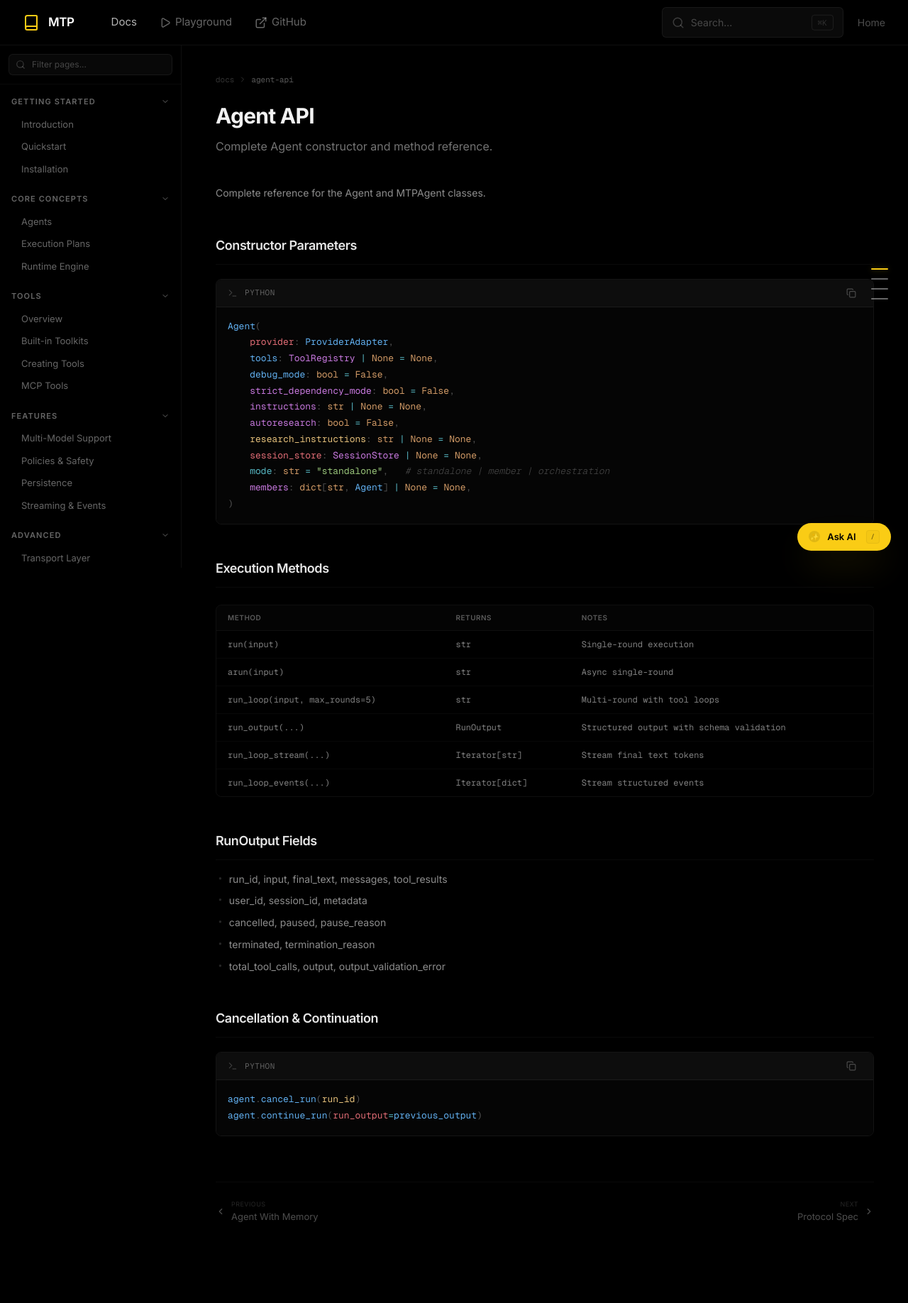
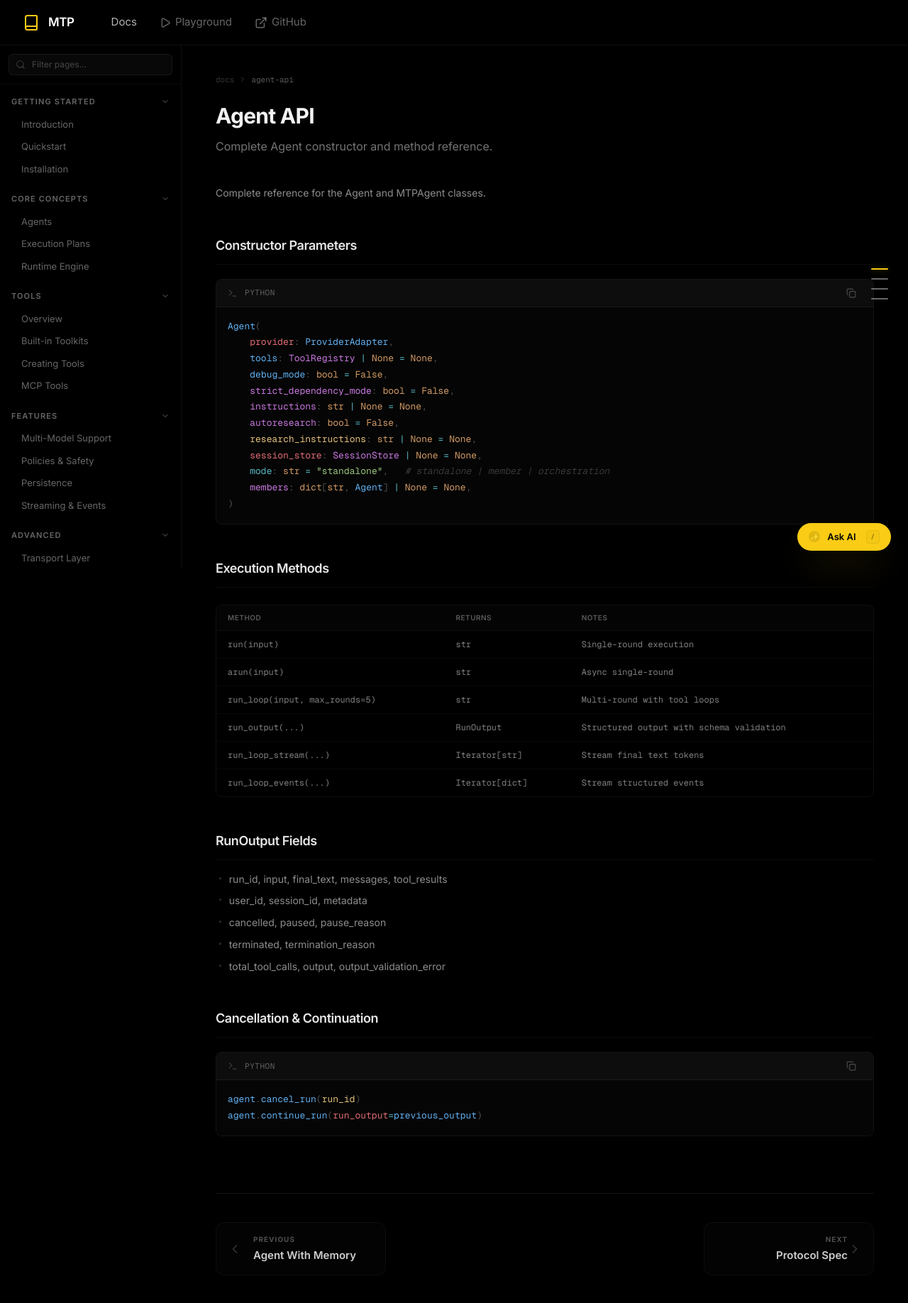
Before and after one commit to himesh-mehta/mtp-frontend, a Next.js app: page /docs/agent-api in a window 1280 px wide. Shown: the top 1836 px of the page at 71% size. Built offline with nearby package versions, Linux system fonts and the light colour scheme.

Commit message:
your message

```diff
--- a/app/docs/[slug]/page.tsx
+++ b/app/docs/[slug]/page.tsx
@@ -144,8 +144,8 @@ function DocContentRenderer({ blocks }: { blocks: DocContentBlock[] }) {
 
           case "callout": {
             const config = {
-              note: { icon: Info, border: "border-blue-400/20", bg: "bg-blue-500/[0.03]", iconColor: "text-blue-400/70", label: "Note" },
-              tip: { icon: Lightbulb, border: "border-emerald-400/20", bg: "bg-emerald-500/[0.03]", iconColor: "text-emerald-400/70", label: "Tip" },
+              note: { icon: Info, border: "border-tertiary/20", bg: "bg-tertiary/[0.03]", iconColor: "text-tertiary/70", label: "Note" },
+              tip: { icon: Lightbulb, border: "border-tertiary/20", bg: "bg-tertiary/[0.03]", iconColor: "text-tertiary/70", label: "Tip" },
               warning: { icon: AlertTriangle, border: "border-orange-400/20", bg: "bg-orange-500/[0.03]", iconColor: "text-orange-400/70", label: "Warning" },
             }[block.calloutType || "note"]!;
             const Icon = config.icon;
@@ -272,31 +272,32 @@ export default function DocPage({ params }: { params: Promise<{ slug: string }>
         <DocContentRenderer blocks={content} />
 
         {/* Navigation Footer */}
-        <div className="mt-16 pt-6 border-t border-white/[0.04] flex items-center justify-between">
+        <div className="mt-20 pt-10 border-t border-white/[0.08] flex items-center justify-between gap-6">
           {prev ? (
             <Link
               href={`/docs/${prev.slug}`}
-              className="flex items-center gap-2 text-[13px] text-white/30 hover:text-white/60 transition-colors group"
+              className="flex-1 max-w-[240px] flex items-center gap-4 p-4 rounded-xl border border-white/[0.04] bg-white/[0.01] hover:bg-white/[0.04] transition-all group"
             >
-              <ChevronLeft className="size-3.5 group-hover:-translate-x-0.5 transition-transform" />
+              <ChevronLeft className="size-5 text-white/20 group-hover:text-tertiary group-hover:-translate-x-1 transition-all" />
               <div>
-                <div className="text-[9px] uppercase tracking-wider text-white/15 mb-0.5">Previous</div>
-                <div>{prev.title}</div>
+                <div className="text-[10px] uppercase tracking-widest text-white/30 mb-1 font-bold">Previous</div>
+                <div className="text-[15px] font-semibold text-white/80 group-hover:text-white transition-colors">{prev.title}</div>
               </div>
             </Link>
-          ) : <div />}
+          ) : <div className="flex-1" />}
+
           {next ? (
             <Link
               href={`/docs/${next.slug}`}
-              className="flex items-center gap-2 text-[13px] text-white/30 hover:text-white/60 transition-colors group text-right"
+              className="flex-1 max-w-[240px] flex items-center justify-between p-4 rounded-xl border border-white/[0.04] bg-white/[0.01] hover:bg-white/[0.04] transition-all group text-right"
             >
-              <div>
-                <div className="text-[9px] uppercase tracking-wider text-white/15 mb-0.5">Next</div>
-                <div>{next.title}</div>
+              <div className="flex-1">
+                <div className="text-[10px] uppercase tracking-widest text-white/30 mb-1 font-bold">Next</div>
+                <div className="text-[15px] font-semibold text-white/80 group-hover:text-white transition-colors">{next.title}</div>
               </div>
-              <ChevronRight className="size-3.5 group-hover:translate-x-0.5 transition-transform" />
+              <ChevronRight className="size-5 text-white/20 group-hover:text-tertiary group-hover:translate-x-1 transition-all" />
             </Link>
-          ) : <div />}
+          ) : <div className="flex-1" />}
         </div>
       </div>
     </>
--- a/app/docs/layout.tsx
+++ b/app/docs/layout.tsx
@@ -72,23 +72,6 @@ export default function DocsLayout({
           </a>
         </nav>
 
-        <div className="ml-auto flex items-center gap-5">
-          {/* Search */}
-          <div className="relative hidden md:block">
-            <Search className="absolute left-3.5 top-1/2 -translate-y-1/2 size-4.5 text-white/20" />
-            <input
-              type="text"
-              placeholder="Search..."
-              className="w-64 bg-white/[0.04] border border-white/[0.06] rounded-md pl-10 pr-10 py-2.5 text-[14px] text-white placeholder:text-white/25 focus:outline-none focus:border-white/[0.12] transition-all"
-            />
-            <kbd className="absolute right-3.5 top-1/2 -translate-y-1/2 text-[11px] text-white/15 border border-white/[0.08] rounded px-2 py-0.5 font-mono">
-              ⌘K
-            </kbd>
-          </div>
-          <Link href="/" className="text-[14px] text-white/30 hover:text-white/60 transition-colors">
-            Home
-          </Link>
-        </div>
       </header>
 
       <div className="flex pt-16">
```
